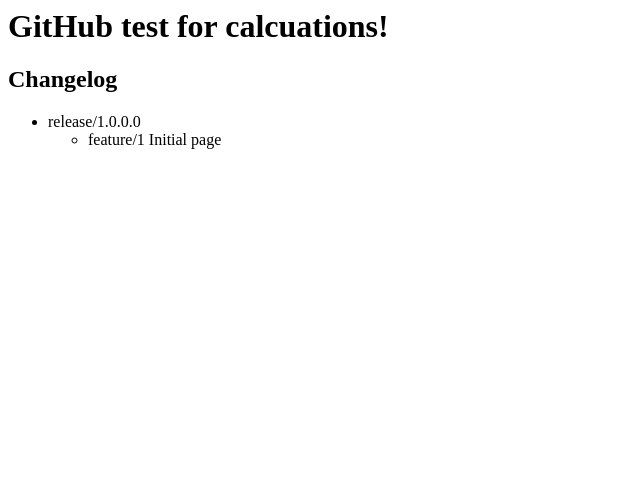
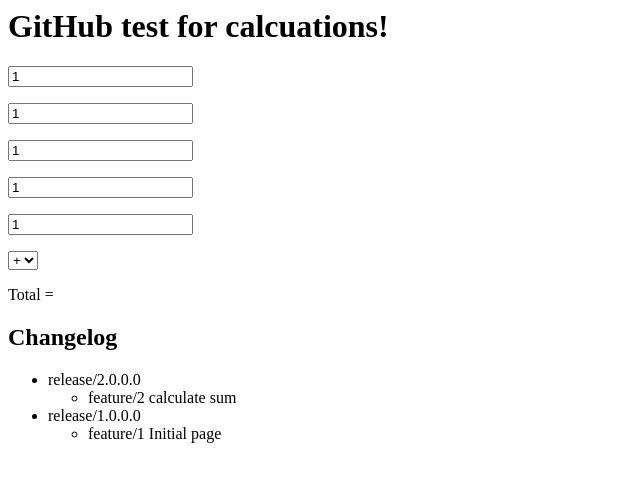
Before and after one commit to DimitriDewaele/HtmlCalculation, a plain HTML site: page index.html in a window 1280 px wide. Shown: the whole page, without its empty margins (0-640 px from the left). Drawn offline with Linux system fonts and the light colour scheme.

Commit message:
Sum of 5 values

```diff
--- a/index.html
+++ b/index.html
@@ -1,10 +1,52 @@
 <html>
 <head>
+<script>
+function calculate() {
+	var f = document.getElementById('form'),
+		e = f.elements,
+		a1 = e['a1'],
+		a2 = e['a2'],
+		a3 = e['a3'],
+		a4 = e['a4'],
+		a5 = e['a5'],
+		sign = e['sign'],
+		out = e['out'];
+	f.onsubmit = function () {
+		return false;
+	};
+	f.oninput = f.onchange = function () {
+		switch (sign.value) {
+			case '+': out.value = a1.valueAsNumber + a2.valueAsNumber + a3.valueAsNumber + a4.valueAsNumber + a5.valueAsNumber; break;
+			default: out.value = 'ERROR';
+		}
+	};
+}
+</script>
 </head>
 <body>
 <h1>GitHub test for calcuations!</h1>
+<form id="form">
+	<p>
+	  <p><input onchange="calculate()" name="a1" type="number" step="any" value="1"></p>
+	  <p><input onchange="calculate()" name="a2" type="number" step="any" value="1"></p>
+	  <p><input onchange="calculate()" name="a3" type="number" step="any" value="1"></p>
+	  <p><input onchange="calculate()" name="a4" type="number" step="any" value="1"></p>
+	  <p><input onchange="calculate()" name="a5" type="number" step="any" value="1"></p>
+	  <p>
+		  <select onchange="calculate()" name="sign">
+			  <option value="+" selected="selected">+</option>
+		  </select>
+	  </p>
+	  <p>Total = <output name="out"></output></p>
+	</p>
+</form>
 <h2>Changelog</h2>
 <ul>
+    <li>release/2.0.0.0
+		<ul>
+			<li>feature/2 calculate sum</li>
+		</ul>
+	</li>
     <li>release/1.0.0.0
 		<ul>
 			<li>feature/1 Initial page</li>
```
